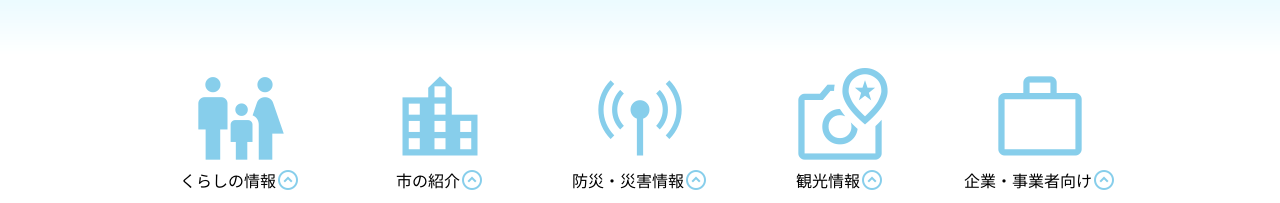
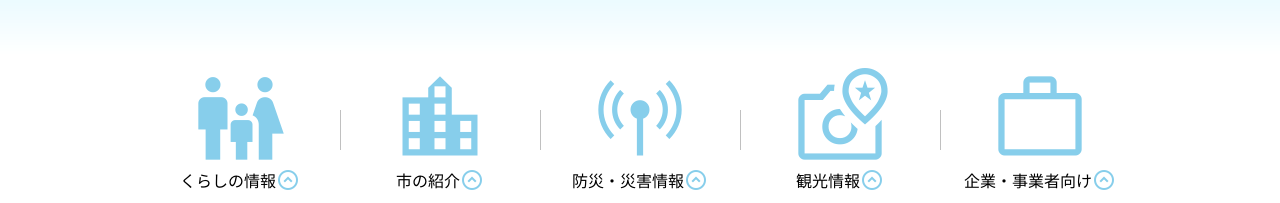
Before and after one commit to kazuki6723/local-government-page, a PHP site: page / in a window 1280 px wide. Shown: the part 671-874 px from the top of the page. Run offline with PHP 8.4, Linux system fonts and the light colour scheme.

Commit message:
global-navの各アイテムの間に区切り線を追加

```diff
--- a/global-nav.css
+++ b/global-nav.css
@@ -62,6 +62,19 @@
       }
     }
 
+    & .global-nav.item-container:not(:first-of-type):before {
+      content: "";
+      display: block;
+      height: 40px;
+      width: 0;
+      border-right: 1px solid silver;
+      position: absolute;
+      top: 0;
+      bottom: 0;
+      left: 0;
+      margin: auto;
+    }
+
     & .global-nav.item-container:hover {
       & .global-nav.item-link {
         & .global-nav.content-container {
```
